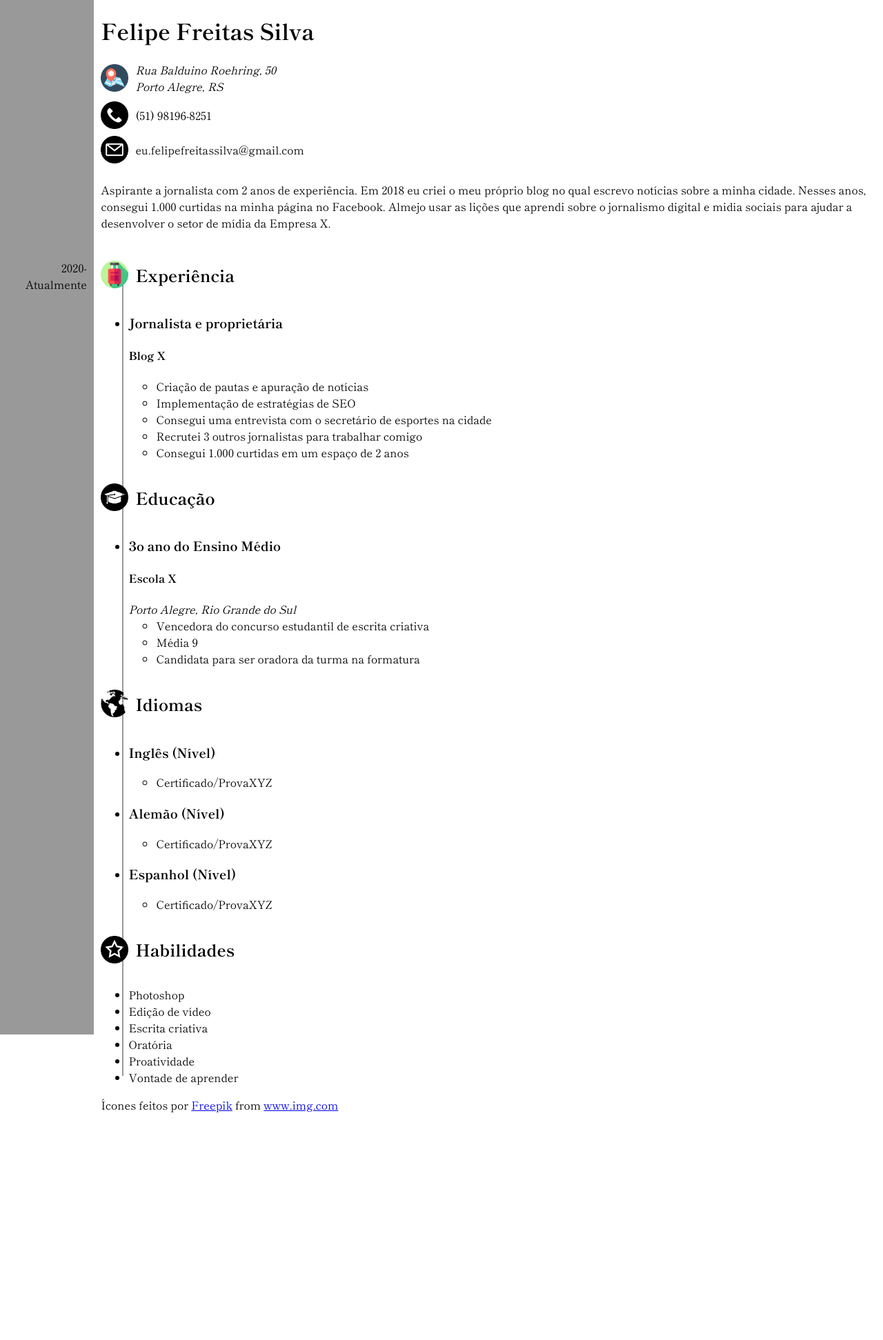
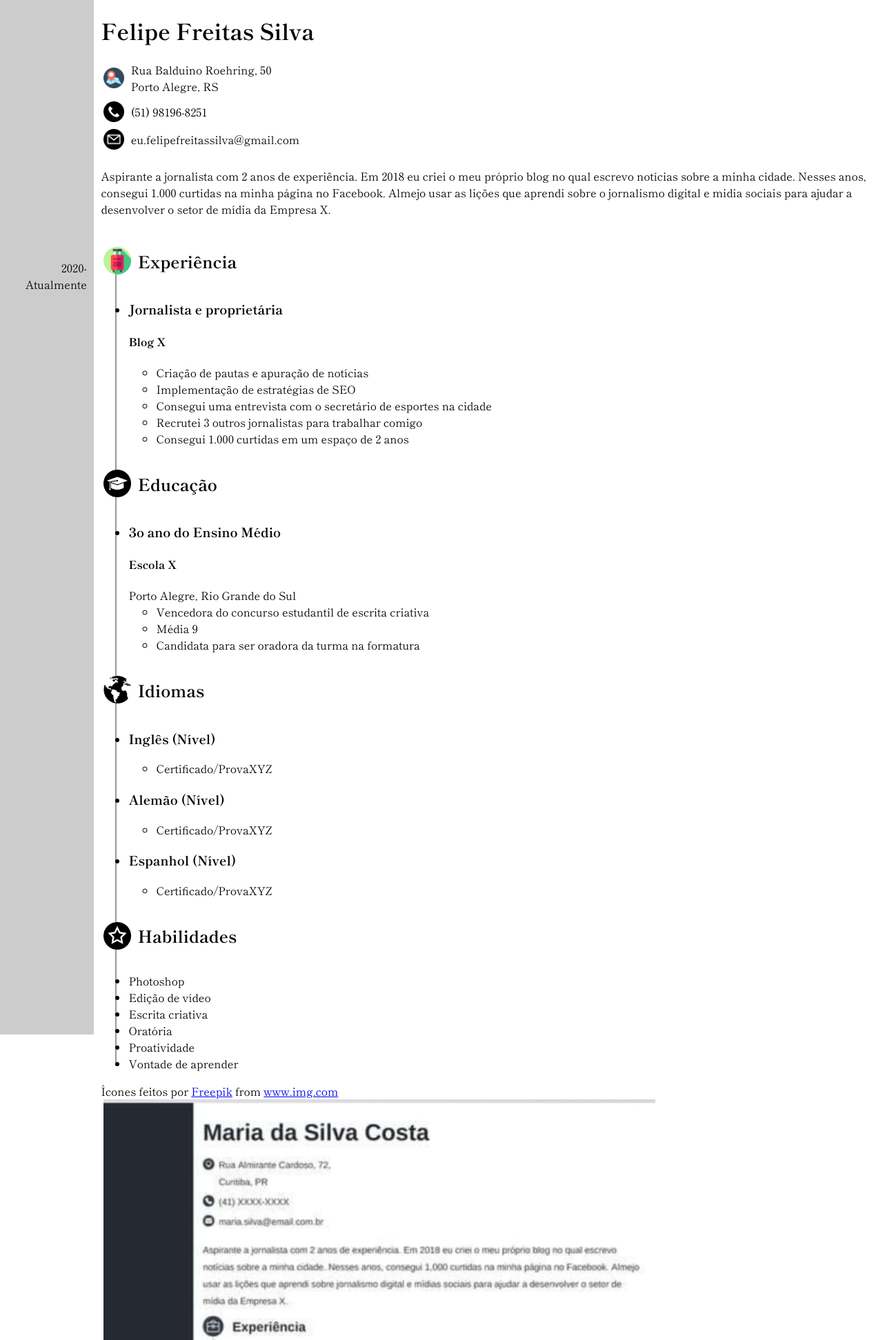
Before and after one commit to felipefreitassilva/Projects, a PHP site: page / in a window 1280 px wide. Shown: the top 1943 px of the page at 69% size. Before the commit the page ends 1613 px from the top, so only its background shows below. Run offline with PHP 8.4, Linux system fonts and the light colour scheme.

Commit message:
Added Template

```diff
--- a/portifolio/index.html
+++ b/portifolio/index.html
@@ -106,6 +106,7 @@
             </ul>
         </div>
         <div>Ícones feitos por <a href="https://www.freepik.com" title="Freepik">Freepik</a> from <a href="https://www.img.com/br/" title="img">www.img.com</a></div>
+        <img src="img/template.jpeg" alt="Template" style="width: 800px;">
     </main>
 </body>
 </html>
--- a/portifolio/style.css
+++ b/portifolio/style.css
@@ -5,10 +5,10 @@ body {
 }
 
 div.linha {
+  width: 2px;
+  top: 395px;
+  left: 167px;
   z-index: -1;
-  top: 410px;
-  left: 177px;
-  width: 2px;
   height: 1150px;
   position: absolute;
   background-color: #999999;
@@ -18,7 +18,7 @@ aside {
   width: 10%;
   height: 1500px;
   padding-right: 0.8%;
-  background-color: #999999;
+  background-color: #cccccc;
 }
 
 aside div {
@@ -34,24 +34,31 @@ main {
   padding-left: 0.8%;
 }
 
-main div.generalInfo div {
+div.generalInfo div {
   display: flex;
   align-items: center;
   margin-bottom: 10px;
 }
 
-main div.generalInfo a, address {
+div.generalInfo a,
+address {
   color: black;
   font-size: 16px;
+  font-style: normal;
   text-decoration: none;
 }
 
-main div div.title {
+div div.title {
   display: flex;
   align-items: center;
 }
 
+div.generalInfo img {
+  width: 30px;
+}
+
 img {
   width: 40px;
-  margin-right: 10px;
+  margin: 0 10px 0 3.3px;
+  background-color: white;
 }
```
Also changed, not shown: portifolio/img/template.jpeg (added).
